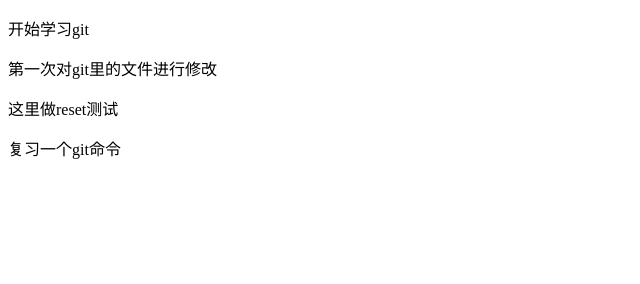
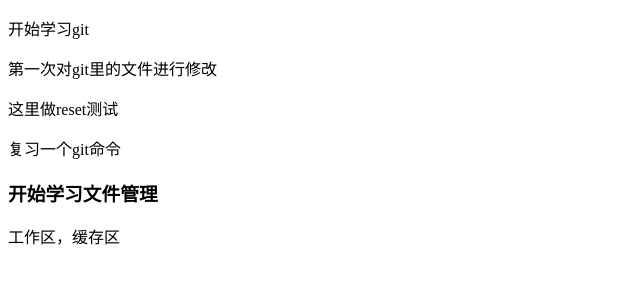
Before and after one commit to lpenghui/ahuim, a plain HTML site: page index.html in a window 1280 px wide. Shown: the whole page, without its empty margins (0-640 px from the left). Drawn offline with Linux system fonts and the light colour scheme.

Commit message:
开始学习文件管理

```diff
--- a/index.html
+++ b/index.html
@@ -9,5 +9,9 @@
 	<p>第一次对git里的文件进行修改</p>
 	<p>这里做reset测试</p>
 	<p>复习一个git命令</p>
+
+
+	<h3>开始学习文件管理</h3>
+	<p>工作区，缓存区</p>
 </body>
 </html>
```
